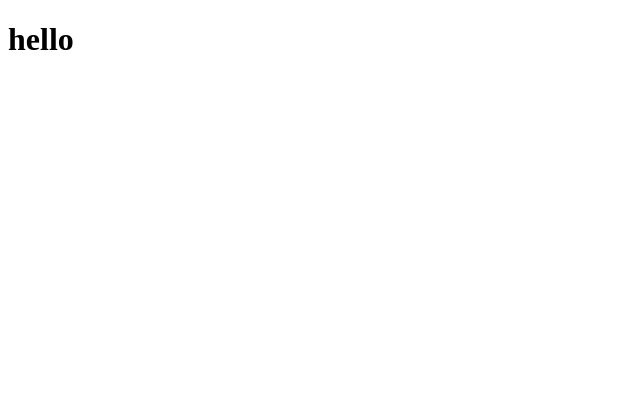
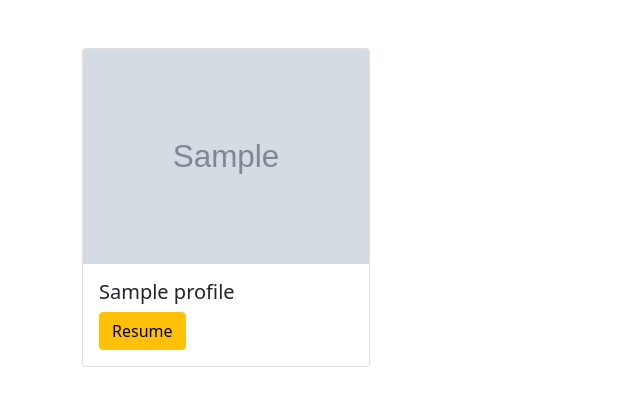
Before and after one commit to imanashoorii/CV_Generator, a Django app: page /resume/list in a window 1280 px wide. Before the commit the part shown is almost empty. Shown: the top 406 px of the page, without its empty margins (0-640 px from the left). Run offline with Django 3.2, Linux system fonts and the light colour scheme; tables that the repository leaves empty hold one stand-in row (values such as "Sample post"); grey boxes marked "Sample" are stand-in pictures; some libraries are stand-ins or nearby versions.

Commit message:
add list view template

```diff
--- a/cv/templates/list.html
+++ b/cv/templates/list.html
@@ -4,8 +4,40 @@
     <meta charset="UTF-8">
     <meta name="viewport" content="width=device-width, initial-scale=1.0">
     <title>Document</title>
+    <link href="https://cdn.jsdelivr.net/npm/bootstrap@5.0.0-beta1/dist/css/bootstrap.min.css" rel="stylesheet" integrity="sha384-giJF6kkoqNQ00vy+HMDP7azOuL0xtbfIcaT9wjKHr8RbDVddVHyTfAAsrekwKmP1" crossorigin="anonymous">
 </head>
 <body>
-    <h1>hello</h1>
+    <div class="container">
+        <div class="row">
+            {% for profile in profiles %}
+            <div class="col s12 m4 mt-5">
+                <div class="card" style="width: 18rem;">
+                    <img class="card-img-top" src="{{ profile.image.url }}" alt="Card image cap">
+                    <div class="card-body">
+                    <h5 class="card-title">{{ profile.name }}</h5>
+                    <a href="{% url "cv:final-resume" profile.id %}" class="btn btn-warning">Resume</a>
+                    </div>
+                </div>
+            </div>
+            {% endfor %}
+        </div>
+    </div>
+
+
+
+
+
+
+
+
+
+
+
+
+
+
+
+    <script src="https://cdn.jsdelivr.net/npm/@popperjs/core@2.5.4/dist/umd/popper.min.js" integrity="sha384-q2kxQ16AaE6UbzuKqyBE9/u/KzioAlnx2maXQHiDX9d4/zp8Ok3f+M7DPm+Ib6IU" crossorigin="anonymous"></script>
+    <script src="https://cdn.jsdelivr.net/npm/bootstrap@5.0.0-beta1/dist/js/bootstrap.min.js" integrity="sha384-pQQkAEnwaBkjpqZ8RU1fF1AKtTcHJwFl3pblpTlHXybJjHpMYo79HY3hIi4NKxyj" crossorigin="anonymous"></script>
 </body>
 </html>
```
